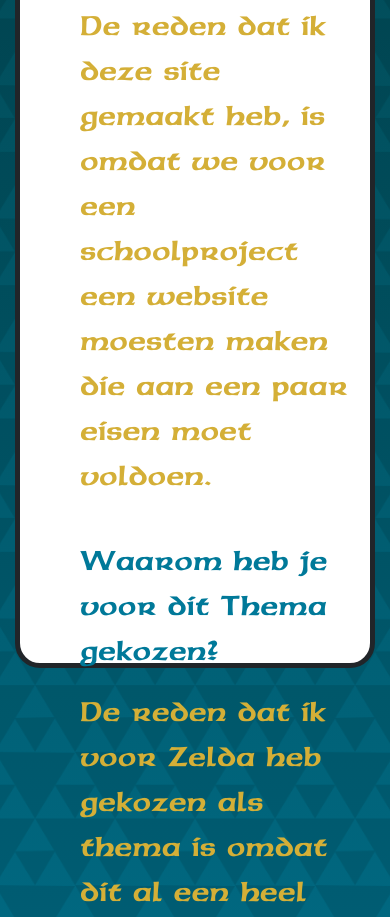
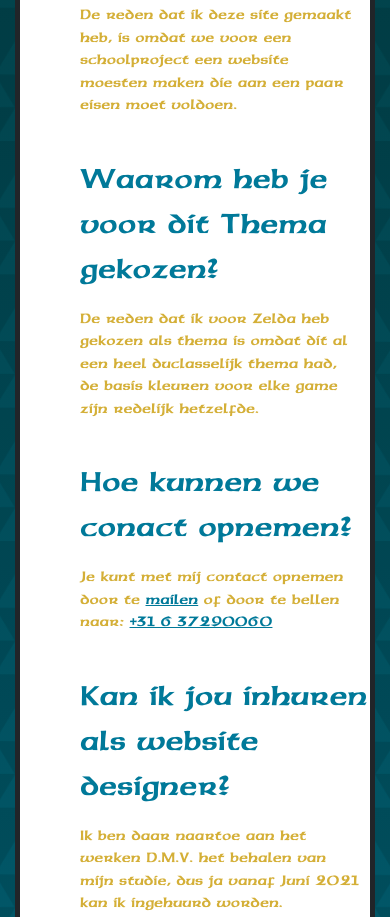
Before and after one commit to jipjes/jipjes.github.io, a plain HTML site: page contact.html in a window 390 px wide. Shown: the part 1531-2448 px from the top of the page. Drawn offline with nearby package versions, Linux system fonts and the light colour scheme.

Commit message:
doe maar

```diff
--- a/contact.html
+++ b/contact.html
@@ -87,14 +87,16 @@
           </form>
             <a href="verzonden.html" class="verzend-knop">Verzend</a>
             <h1 id="veelgestelde-vragen">Veel Gestelde Vragen:</h1>
-            <p id="vraag">Waarom is deze Site ooit gemaakt?</>
-            <p id="antwoord">De reden dat ik deze site gemaakt heb, is omdat we voor een schoolproject een website moesten maken die aan een paar eisen moet voldoen.</p>
-            <p id="vraag">Waarom heb je voor dit Thema gekozen?</>
-            <p id="antwoord">De reden dat ik voor Zelda heb gekozen als thema is omdat dit al een heel duidelijk thema had, de basis kleuren voor elke game zijn redelijk hetzelfde.</p>
-            <p id="vraag">Hoe kunnen we conact opnemen?</p>
-            <p id="antwoord">Je kunt met mij contact opnemen door te <a id="antwoord" href="mailto:jipclappers@gmail.com">mailen</a> of door te bellen naar: <a id="antwoord" href="tel:31637290060">+31 6 37290060</a></p>
-            <p id="vraag">Kan ik jou inhuren als website designer?</>
-            <p id="antwoord">Ik ben daar naartoe aan het werken D.M.V. het behalen van mijn studie, dus ja vanaf Juni 2021 kan ik ingehuurd worden.</p>
+            <!--Door meerdere p's hetzelfde te noemen heb ik in de css minder moeite met alle vragen-->
+            <p class="vraag" id="waarom">Waarom is deze Site ooit gemaakt?</>
+            <!--Door meerdere p's hetzelfde te noemen heb ik in de css minder moeite met alle antwoorden-->
+            <p class="antwoord">De reden dat ik deze site gemaakt heb, is omdat we voor een schoolproject een website moesten maken die aan een paar eisen moet voldoen.</p>
+            <p class="vraag">Waarom heb je voor dit Thema gekozen?</>
+            <p class="antwoord">De reden dat ik voor Zelda heb gekozen als thema is omdat dit al een heel duclasselijk thema had, de basis kleuren voor elke game zijn redelijk hetzelfde.</p>
+            <p class="vraag">Hoe kunnen we conact opnemen?</p>
+            <p class="antwoord">Je kunt met mij contact opnemen door te <a class="antwoord" href="mailto:jipclappers@gmail.com">mailen</a> of door te bellen naar: <a class="antwoord" href="tel:31637290060">+31 6 37290060</a></p>
+            <p class="vraag">Kan ik jou inhuren als website designer?</>
+            <p class="antwoord">Ik ben daar naartoe aan het werken D.M.V. het behalen van mijn studie, dus ja vanaf Juni 2021 kan ik ingehuurd worden.</p>
           </div>
         </div>
       </div>
@@ -108,7 +110,7 @@
       </div>
       <div class="vragen">
         <a href="auteur.html">•  Wie heeft/hebben deze site gemaakt?</a>
-        <a href="auteur.html">•  Waarvoor is de site gemaakt?</a>
+        <a href="contact.html#waarom">•  Waarvoor is de site gemaakt?</a>
       </div>
     </footer>
     </div>
--- a/stylesheet/auteur.css
+++ b/stylesheet/auteur.css
@@ -79,6 +79,7 @@ body .background{
   background-image: url("../images/pattern-triforce-2x.png");
   background-position: center center;
   background-repeat: repeat, no-repeat;
+  background-attachment: fixed;
   background-size: 5rem, cover;
 }
 
--- a/stylesheet/contact.css
+++ b/stylesheet/contact.css
@@ -78,6 +78,7 @@ body{
 body .background{
   background-image: url("../images/pattern-triforce-2x.png");
   background-position: center center;
+  background-attachment: fixed;
   background-repeat: repeat, no-repeat;
   background-size: 5rem, cover;
 }
@@ -96,6 +97,7 @@ body .container .row .test .gaurdian p{
   border-radius: 25px;
   margin-bottom: 100px;
   margin-top: 144px;
+  background-attachment: fixed;
   border: 5px solid ;
   z-index: -110;
   display: block;
@@ -229,25 +231,25 @@ h1{
   margin-bottom: 100px;
   font-weight: bold;
 }
-
-#vraag{
+/*Door meerdere p's tegelijk aan te spreken kan ik alle vragen tegelijk sijlen*/
+.vraag{
   font-family: WindWaker;
   font-size: 30px;
   color: #007999;
   margin-top: 40px;
   margin-left: 60px;
 }
-
-#antwoord{
+/*Door meerdere p's tegelijk aan te spreken kan ik alle antwoorden tegelijk sijlen*/
+.antwoord{
   margin-top: 0% !important;
   font-family: WindWaker !important;
-  font-size: 30px !important;
+  font-size: 30px;
   color: #D4AF37 !important;
   width: 80% !important;
   margin-left: 60px;
 }
 
-#antwoord a{
+.antwoord a{
   margin: 0 !important;
   text-decoration: underline;
   color: #007999 !important;
@@ -257,3 +259,20 @@ h1{
   margin-top: 20px;
   margin-bottom: 20px;
 }
+
+@media (max-width: 992px) {
+  .main-content{
+    height: 3000px;
+  }
+  .antwoord{
+    margin-top: 0% !important;
+    font-family: WindWaker !important;
+    font-size: 15px;
+    color: #D4AF37 !important;
+    width: 80% !important;
+    margin-left: 60px;
+  }
+  .Vragen{
+
+  }
+}
--- a/stylesheet/geschiedenis.css
+++ b/stylesheet/geschiedenis.css
@@ -80,6 +80,7 @@ body .background{
   background-position: center center;
   background-repeat: repeat, no-repeat;
   background-size: 5rem, cover;
+  background-attachment: fixed;
 }
 
 body .container .row .test .gaurdian p{
--- a/stylesheet/style.css
+++ b/stylesheet/style.css
@@ -90,6 +90,7 @@ body .background{
   background-image: url("../images/pattern-triforce-2x.png");
   background-position: center center;
   background-repeat: repeat, no-repeat;
+  background-attachment: fixed;
   background-size: 5rem, cover;
 }
 
@@ -114,6 +115,7 @@ body .container .row .test .gaurdian p{
   border-radius: 25px;
   border-top-left-radius: 100px;
   border-top-right-radius: 100px;
+  background-attachment: fixed;
   margin-bottom: 100px;
   margin-top: 144px;
   border: 5px solid ;
@@ -263,3 +265,12 @@ body .container .row video:hover{
   transform: scale(1.1);
   border-width: 5px;
 }
+
+@media only screen and (max-width: 600px) {
+  .contact a{
+    float: left;
+    clear: both;
+    font-size: 200px;
+    transition: transform 0.25s;
+  }
+}
--- a/stylesheet/tijdlijn.css
+++ b/stylesheet/tijdlijn.css
@@ -227,3 +227,15 @@ h1{
   margin-right: 30px;
   margin-top: 30px;
 }
+
+@media only screen and (max-width: 1024px) {
+  .main-content{
+    height: 1250px;
+  }
+}
+
+@media only screen and (max-width: 768px) {
+  .main-content{
+    height: 950px;
+  }
+}
```
